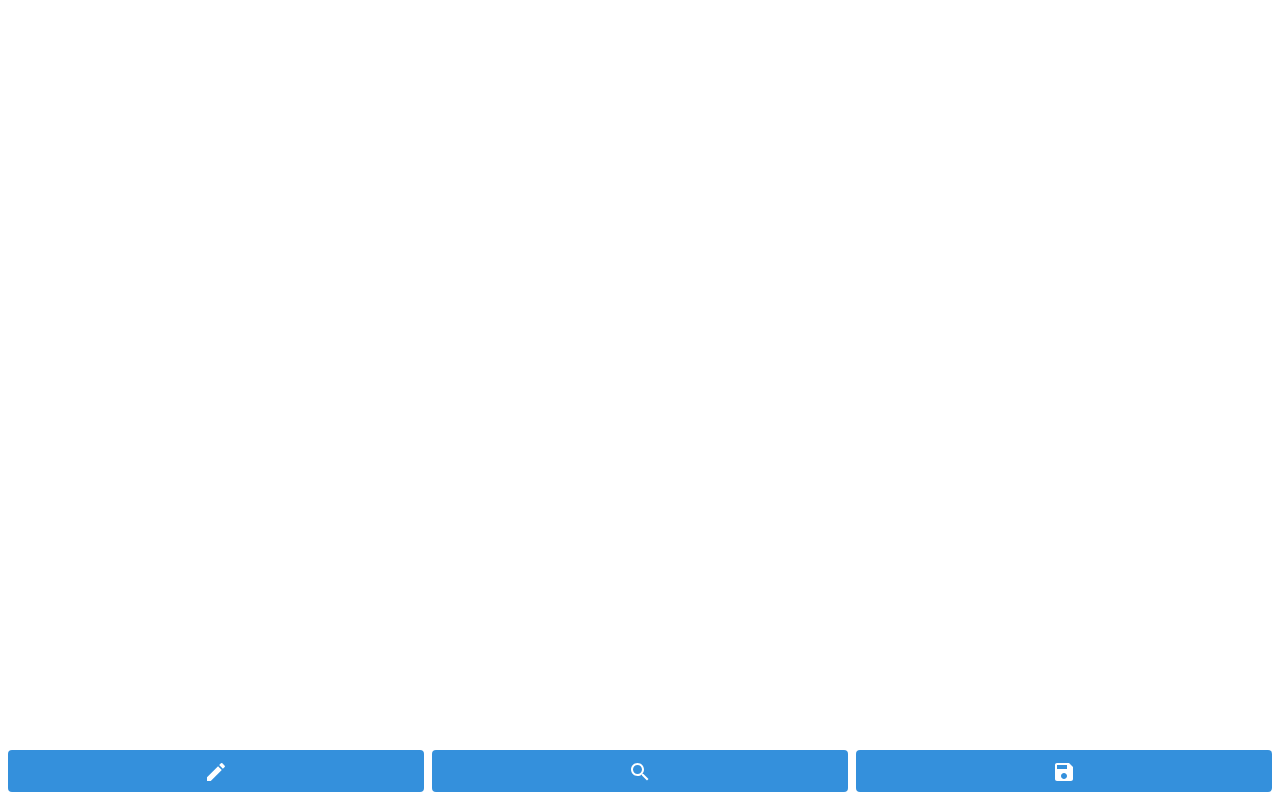
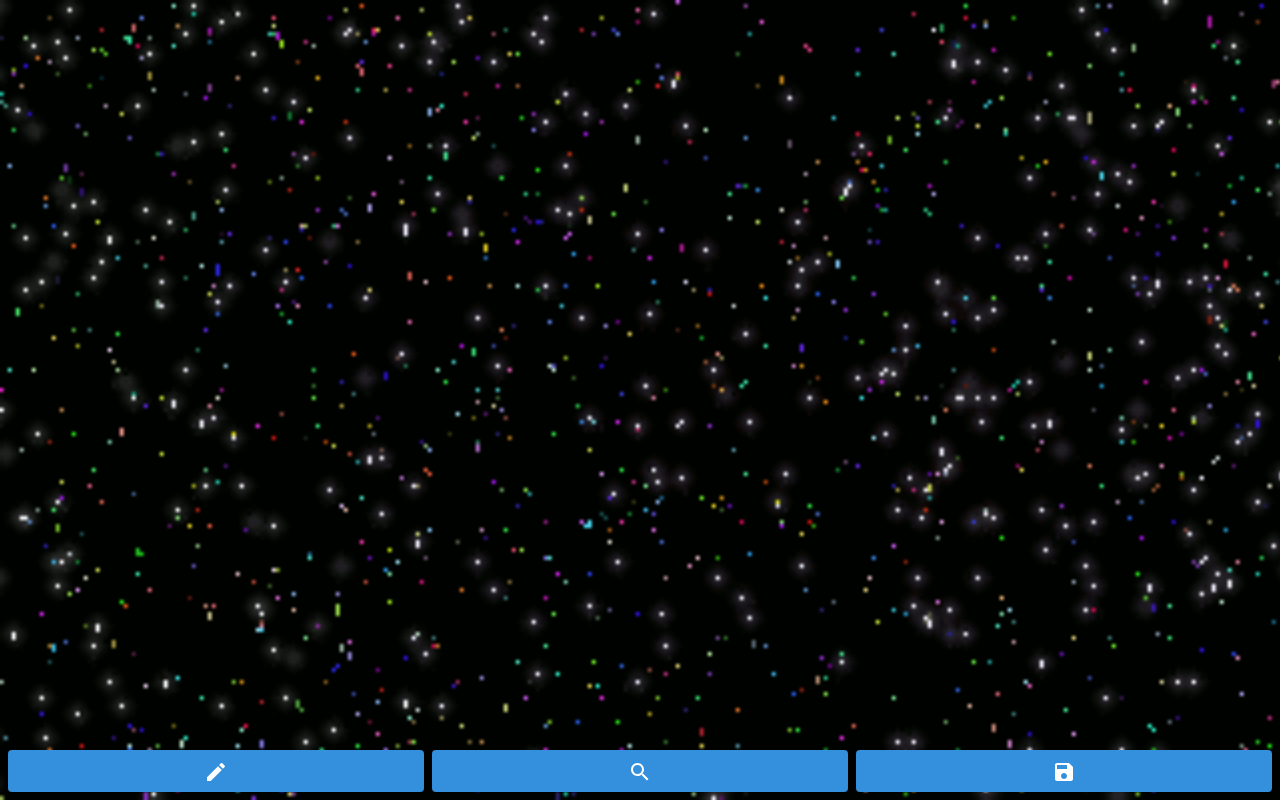
Before and after one commit to chipopino/webamp2-website, a React app in the folder front/: page / in a window 1280 px wide. Built offline with nearby package versions, Linux system fonts and the light colour scheme.

Commit message:
added animated stars background

```diff
--- /dev/null
+++ b/front/src/animate-background.css
@@ -0,0 +1,18 @@
+.animated-background {
+    width: 100vw;  /* Full viewport width */
+    height: 100vh; /* Full viewport height */
+    background-image: url('stars.gif'); /* Replace with your image URL */
+    background-size: cover; /* Make the background twice the size */
+    background-repeat: no-repeat; /* Prevent repetition of the image */
+    animation: slide 300s linear infinite; /* Animation duration and behavior */
+}
+
+/* Define the animation */
+@keyframes slide {
+    from {
+        background-position: 0% 0%; /* Start at the left */
+    }
+    to {
+        background-position: 100% 0%; /* End at the right */
+    }
+}
--- a/front/src/components/Menu.tsx
+++ b/front/src/components/Menu.tsx
@@ -262,11 +262,9 @@ export default function Menu() {
                     }
                     break;
                 case 'startLoading':
-                    console.log('startLoading');
                     ctx?.setIsLoading?.(true);
                     break;
                 case 'stopLoading':
-                    console.log('stopLoading');
                     ctx?.setIsLoading?.(false);
                     break;
                 case 'isLoaded':
--- a/front/src/index.tsx
+++ b/front/src/index.tsx
@@ -5,11 +5,12 @@ import Webamp2 from 'components/Webamp2';
 import Menu from 'components/Menu';
 import Modal from 'components/Modal';
 import Loader from 'components/Loader';
+import './animate-background.css'
 import './index.css';
 
 const App: React.FC = () => {
 
-  return <div className='overflow-hidden w-full h-full flex flex-col'>
+  return <div className='animated-background overflow-hidden w-full h-full flex flex-col'>
     <ContextPriveder>
       <Loader />
       <Webamp2 />
```
Also changed, not shown: front/src/stars.gif (added).
